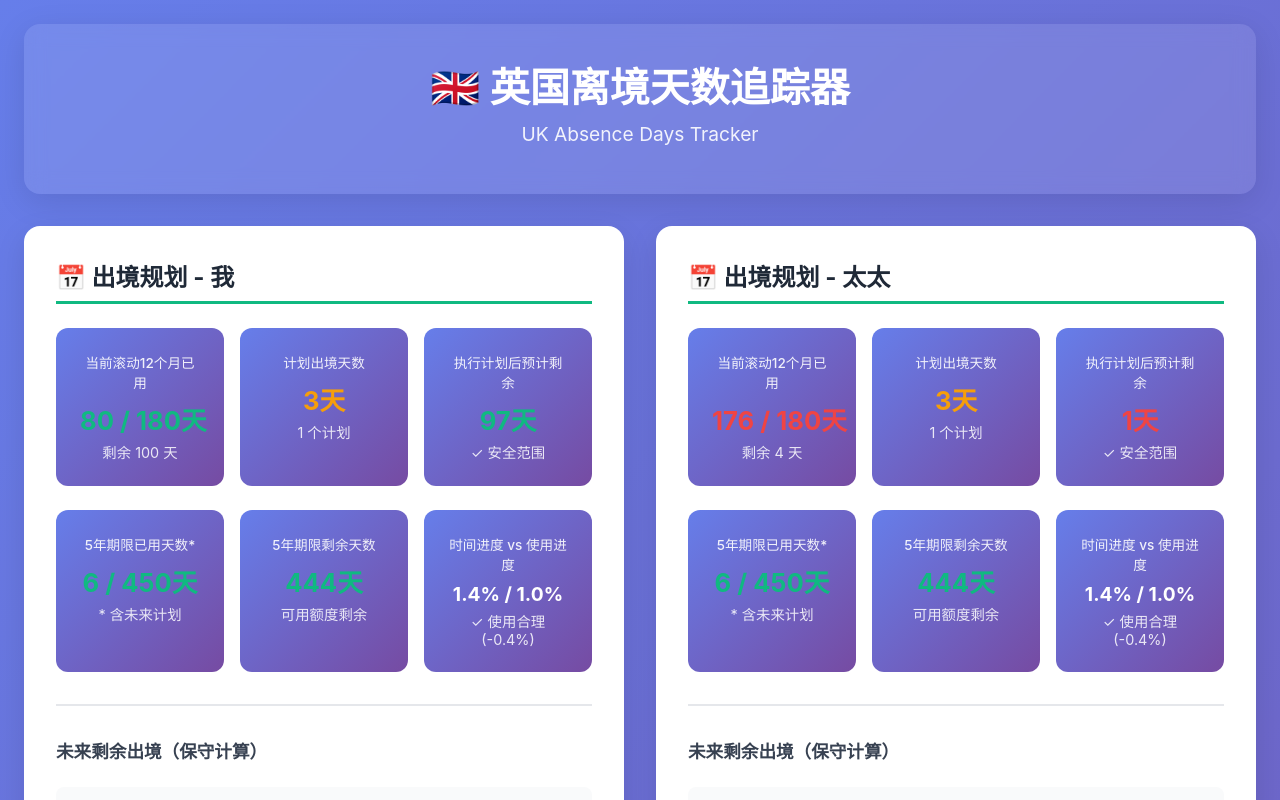
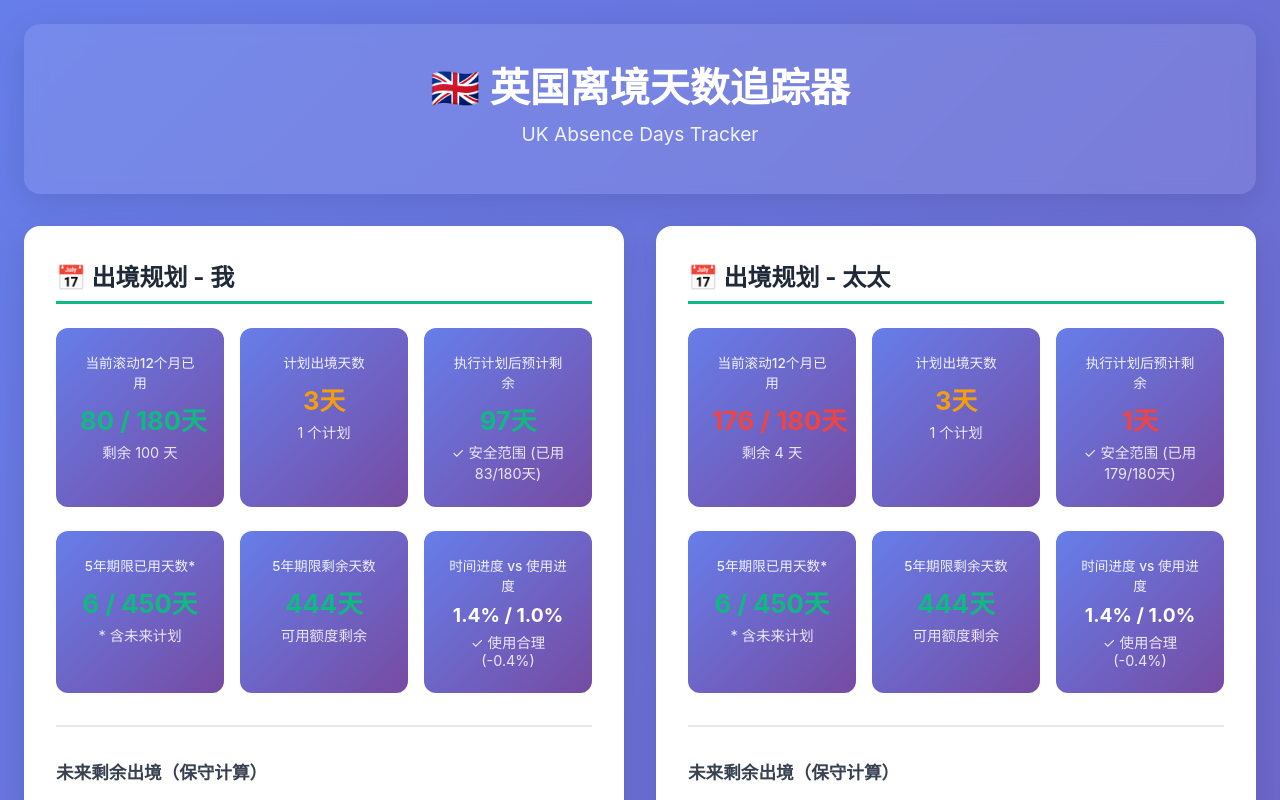
Before and after one commit to DanteChen0825/abroad_days, a React (Vite) app: page / in a window 1280 px wide. Shown: the top 800 px of the page. Built offline with nearby package versions, Linux system fonts and the light colour scheme.

Commit message:
修正执行计划后预计剩余的计算逻辑：从最后计划返回日期往前推12个月计算

```diff
--- a/src/components/FuturePlanning.tsx
+++ b/src/components/FuturePlanning.tsx
@@ -83,7 +83,26 @@ export function FuturePlanning({ records, person, personName }: FuturePlanningPr
   const currentRemaining = IMMIGRATION_RULES.ROLLING_12_MONTHS.maxDays - currentRolling12;
 
   // 考虑计划后的剩余天数
-  const afterPlannedRemaining = currentRemaining - plannedDays;
+  // 如果有未来计划，从最后一个计划返回日期往前推12个月计算
+  let afterPlannedRemaining = currentRemaining - plannedDays;
+  let afterPlannedUsedDays = currentRolling12 + plannedDays;
+
+  if (plannedRecords.length > 0) {
+    // 找到最后一个计划返回日期
+    const lastPlannedReturn = new Date(Math.max(...plannedRecords.map(r => new Date(r.returnDate).getTime())));
+
+    // 从最后返回日期往前推12个月
+    const rolling12Start = subMonths(lastPlannedReturn, 12);
+
+    // 计算这个滚动12个月窗口内的所有出境天数
+    afterPlannedUsedDays = allRecords
+      .filter(r => isRecordOverlapping(r, rolling12Start, lastPlannedReturn))
+      .reduce((sum, r) => {
+        return sum + calculateDaysInPeriod(r, rolling12Start, lastPlannedReturn, 'conservative');
+      }, 0);
+
+    afterPlannedRemaining = IMMIGRATION_RULES.ROLLING_12_MONTHS.maxDays - afterPlannedUsedDays;
+  }
 
   // 计算5年期限的离境天数（2025-10-15 到 2030-10-15）
   const fiveYearStart = new Date(2025, 9, 15); // 月份从0开始，9代表10月
@@ -122,7 +141,7 @@ export function FuturePlanning({ records, person, personName }: FuturePlanningPr
 
   const currentPercentage = calculatePercentage(currentRolling12, IMMIGRATION_RULES.ROLLING_12_MONTHS.maxDays);
   const afterPlannedPercentage = calculatePercentage(
-    currentRolling12 + plannedDays,
+    afterPlannedUsedDays,
     IMMIGRATION_RULES.ROLLING_12_MONTHS.maxDays
   );
 
@@ -155,7 +174,9 @@ export function FuturePlanning({ records, person, personName }: FuturePlanningPr
                 {Math.max(0, afterPlannedRemaining)}天
               </div>
               <div className="summary-note">
-                {afterPlannedRemaining < 0 ? '⚠️ 超出限制' : '✓ 安全范围'}
+                {afterPlannedRemaining < 0
+                  ? `⚠️ 超出限制 (已用 ${afterPlannedUsedDays}/180天)`
+                  : `✓ 安全范围 (已用 ${afterPlannedUsedDays}/180天)`}
               </div>
             </div>
           </>
```
